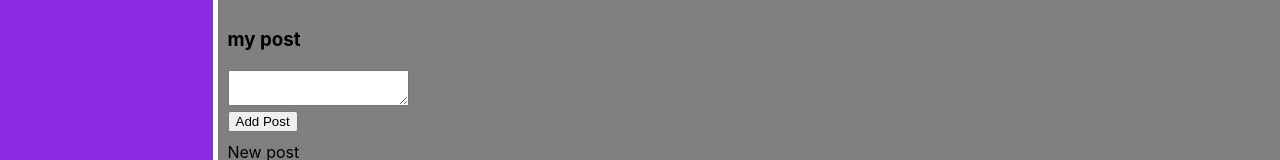
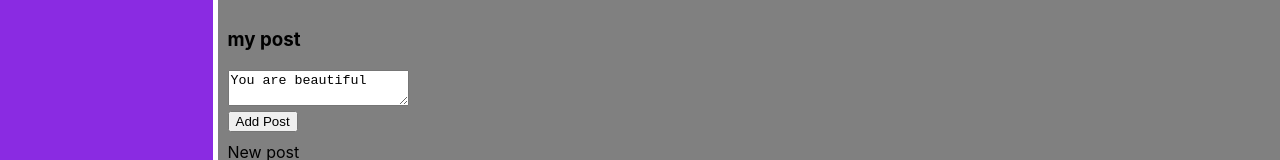
Before and after one commit to XAOC614/MyProject, a React (Create React App) app: page /content in a window 1280 px wide. Shown: the part 581-741 px from the top of the page. Built offline with nearby package versions, Linux system fonts and the light colour scheme.

Commit message:
FLUX with buggs

```diff
--- a/src/App.js
+++ b/src/App.js
@@ -17,7 +17,10 @@ const App = (props) => {
                 <NavBar/>
                 <div className='app-wrapper-content'>
                     <Route path='/dialogs' render={ () => <Dialogs dialogs={props.dialogs} messages={props.messages}/>}/>
-                    <Route path='/content' render={() => <Content posts={props.posts} addPost={props.addPost}/>}/>
+
+                    <Route path='/content' render={() => <Content posts={props.posts} text={props.text}
+                    addPost={props.addPost} updateNewPostText={props.updateNewPostText}/>}/>
+
                     <Route path='/news' component={News}/>
                     <Route path='/music' component={Music}/>
                     <Route path='/settings' component={Settings}/>
--- a/src/components/Content/Content.jsx
+++ b/src/components/Content/Content.jsx
@@ -5,7 +5,7 @@ import ProfileInfo from "./ProfileInfo/ProfileInfo";
 const Content = (props) => {
     return (<div>
         <ProfileInfo />
-        <MyPosts posts={props.posts} text={props.text} addPost={props.addPost}/>
+        <MyPosts posts={props.posts} text={props.text} addPost={props.addPost} updateNewPostText={props.updateNewPostText}/>
     </div>)
 };
 export default Content;
--- a/src/components/Content/MyPosts/MyPosts.jsx
+++ b/src/components/Content/MyPosts/MyPosts.jsx
@@ -11,14 +11,17 @@ const MyPosts = (props) => {
         let text = newPostElement.current.value;
         props.addPost(text);
         newPostElement.current.value = ''
-    }
-
+    };
+    let onPostChange = () =>{
+        let text = newPostElement.current.value;
+        props.updateNewPostText(text);
+    };
 
     return (<div className={s.posts}>
         <div>
             <h3>my post</h3>
             <div>
-                <textarea ref={newPostElement} value={props.text}/>
+                <textarea onChange={ onPostChange } ref={newPostElement} value={props.text}/>
             </div>
             <div>
                 <button onClick={ addPostes }  >Add Post</button>
--- a/src/index.js
+++ b/src/index.js
@@ -5,4 +5,4 @@ import state from './redux/state';
 
 import { renderEntireTree } from './render';
 
-renderEntireTree (state);
+renderEntireTree(state);
--- a/src/redux/state.js
+++ b/src/redux/state.js
@@ -7,7 +7,7 @@ let state ={
             { id: 3, message: 'Good job', likes:'253'},
             { id: 4, message: 'I like you', likes:'187'},
           ],
-          text:'You are beautiful'
+          text: 'You are beautiful',
      },
       messagePage : {
         messages : [
@@ -38,5 +38,9 @@ let state ={
 
     state.profilePage.posts.push(newPost);
   };
-renderEntireTree (state);
+
+ export let updateNewPostText = (newText) => {
+    state.profilePage.text = newText;
+  };
+  renderEntireTree(state);
   export default state;
--- a/src/render.js
+++ b/src/render.js
@@ -3,7 +3,7 @@ import ReactDOM from 'react-dom';
 import './index.css';
 import App from './App';
 
-
+import {updateNewPostText} from './redux/state'
 import {BrowserRouter, Route} from "react-router-dom";
 import { addPost } from './redux/state';
 
@@ -12,7 +12,8 @@ export let renderEntireTree = (state) => {
 ReactDOM.render(
   <BrowserRouter>
   <React.StrictMode>
-    <App posts={state.profilePage.posts} dialogs={state.messagePage.dialogs} messages={state.messagePage.messages} text={state.profilePage.text} addPost={addPost}/>
+    <App posts={state.profilePage.posts} dialogs={state.messagePage.dialogs} messages={state.messagePage.messages} text={state.profilePage.text}
+    addPost={addPost} updateNewPostText={updateNewPostText}/>
   </React.StrictMode>
   </BrowserRouter>,
   document.getElementById('root')
```
